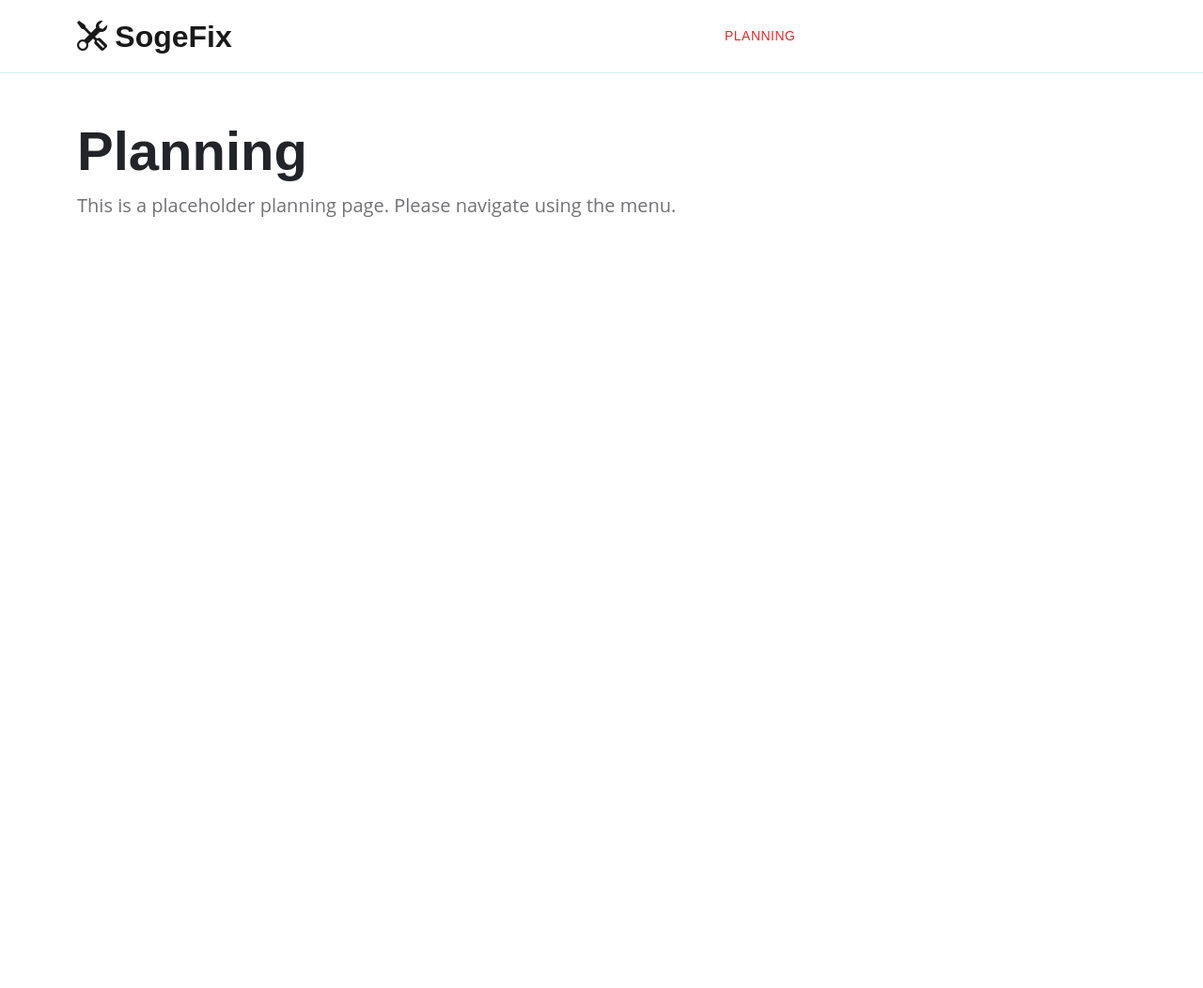
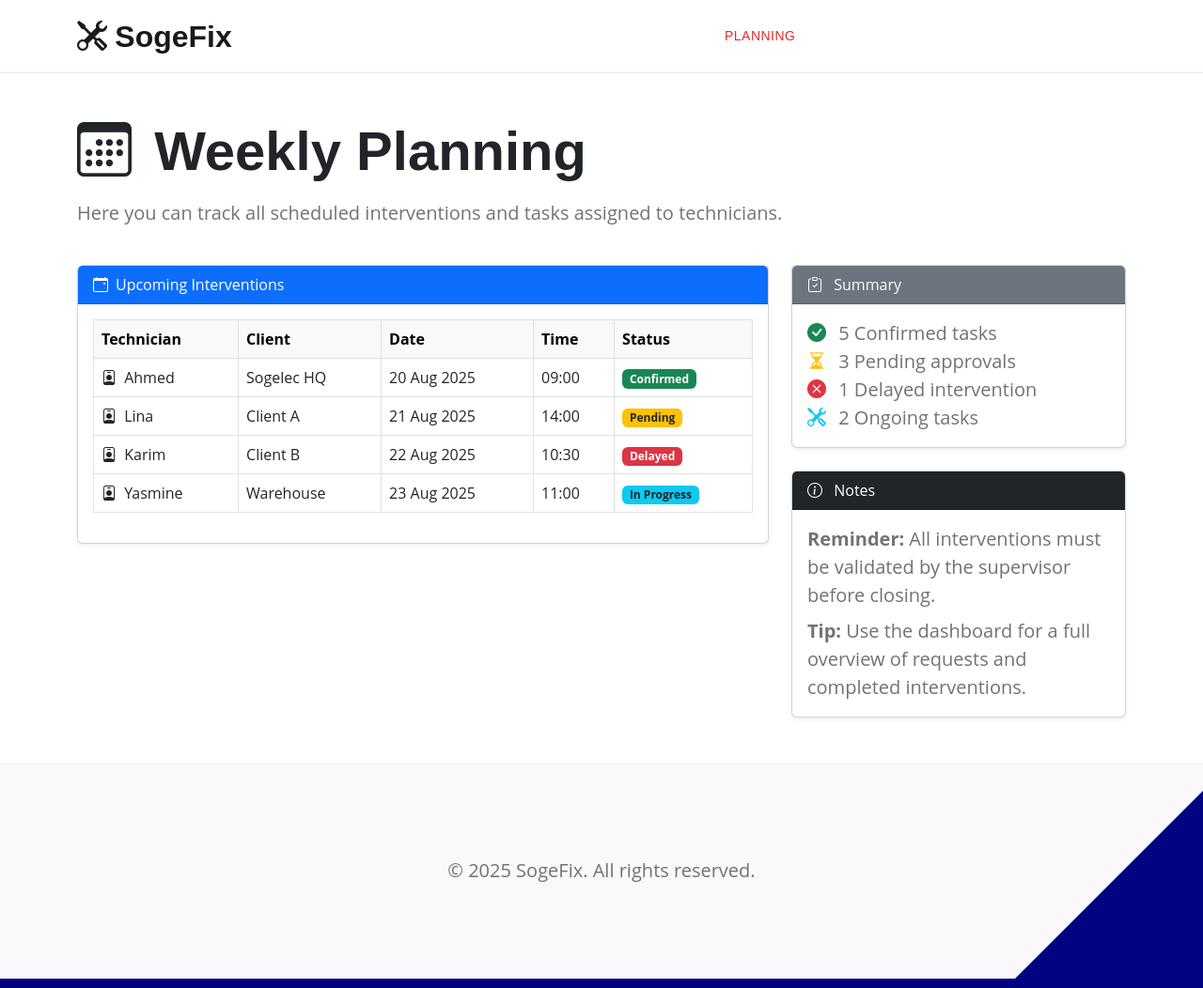
Before and after one commit to Abderrahmen11/soge-rec, a plain HTML site: page planning.html in a window 1280 px wide. Shown: the whole page at 94% size. Before the commit the page ends 800 px from the top, so only its background shows below. Drawn offline with Linux system fonts and the light colour scheme.

Commit message:
feat(planning): add planning page with upcoming interventions, summary and notes
- Added weekly planning table with technician, client, date, time, and status
- Included summary card (confirmed, pending, delayed, ongoing tasks)
- Added notes section for reminders and tips
- Applied consistent Bootstrap + custom style with badges and icons
- Integrated with existing navbar and footer

```diff
--- a/planning.html
+++ b/planning.html
@@ -11,6 +11,7 @@
 </head>
 
 <body>
+    <!-- Navbar -->
     <nav class="navbar navbar-expand-lg">
         <div class="container">
             <a class="navbar-brand" href="index.html">
@@ -28,10 +29,107 @@
             </div>
         </div>
     </nav>
-    <main class="container mt-5">
-        <h1>Planning</h1>
-        <p>This is a placeholder planning page. Please navigate using the menu.</p>
+
+    <!-- Main Content -->
+    <main class="container my-5">
+        <div class="row mb-4">
+            <div class="col">
+                <h1 class="mb-3"><i class="bi-calendar3 me-2"></i> Weekly Planning</h1>
+                <p class="text-muted">Here you can track all scheduled interventions and tasks assigned to technicians.</p>
+            </div>
+        </div>
+
+        <!-- Calendar / Table -->
+        <div class="row">
+            <div class="col-lg-8 col-12">
+                <div class="card shadow-sm mb-4">
+                    <div class="card-header bg-primary text-white">
+                        <i class="bi-calendar-event me-2"></i>Upcoming Interventions
+                    </div>
+                    <div class="card-body">
+                        <table class="table table-bordered align-middle">
+                            <thead class="table-light">
+                                <tr>
+                                    <th>Technician</th>
+                                    <th>Client</th>
+                                    <th>Date</th>
+                                    <th>Time</th>
+                                    <th>Status</th>
+                                </tr>
+                            </thead>
+                            <tbody>
+                                <tr>
+                                    <td><i class="bi-person-badge me-1"></i> Ahmed</td>
+                                    <td>Sogelec HQ</td>
+                                    <td>20 Aug 2025</td>
+                                    <td>09:00</td>
+                                    <td><span class="badge bg-success">Confirmed</span></td>
+                                </tr>
+                                <tr>
+                                    <td><i class="bi-person-badge me-1"></i> Lina</td>
+                                    <td>Client A</td>
+                                    <td>21 Aug 2025</td>
+                                    <td>14:00</td>
+                                    <td><span class="badge bg-warning text-dark">Pending</span></td>
+                                </tr>
+                                <tr>
+                                    <td><i class="bi-person-badge me-1"></i> Karim</td>
+                                    <td>Client B</td>
+                                    <td>22 Aug 2025</td>
+                                    <td>10:30</td>
+                                    <td><span class="badge bg-danger">Delayed</span></td>
+                                </tr>
+                                <tr>
+                                    <td><i class="bi-person-badge me-1"></i> Yasmine</td>
+                                    <td>Warehouse</td>
+                                    <td>23 Aug 2025</td>
+                                    <td>11:00</td>
+                                    <td><span class="badge bg-info text-dark">In Progress</span></td>
+                                </tr>
+                            </tbody>
+                        </table>
+                    </div>
+                </div>
+            </div>
+
+            <!-- Side Summary -->
+            <div class="col-lg-4 col-12">
+                <div class="card shadow-sm mb-4">
+                    <div class="card-header bg-secondary text-white">
+                        <i class="bi-clipboard-check me-2"></i> Summary
+                    </div>
+                    <div class="card-body">
+                        <ul class="list-unstyled mb-0">
+                            <li><i class="bi-check-circle-fill text-success me-2"></i> 5 Confirmed tasks</li>
+                            <li><i class="bi-hourglass-split text-warning me-2"></i> 3 Pending approvals</li>
+                            <li><i class="bi-x-circle-fill text-danger me-2"></i> 1 Delayed intervention</li>
+                            <li><i class="bi-tools text-info me-2"></i> 2 Ongoing tasks</li>
+                        </ul>
+                    </div>
+                </div>
+
+                <div class="card shadow-sm">
+                    <div class="card-header bg-dark text-white">
+                        <i class="bi-info-circle me-2"></i> Notes
+                    </div>
+                    <div class="card-body">
+                        <p class="mb-2"><strong>Reminder:</strong> All interventions must be validated by the supervisor before closing.</p>
+                        <p class="mb-0"><strong>Tip:</strong> Use the dashboard for a full overview of requests and completed interventions.</p>
+                    </div>
+                </div>
+            </div>
+        </div>
     </main>
+
+    <!-- Footer -->
+    <footer class="site-footer section-padding bg-light">
+        <div class="container text-center">
+            <p class="mb-0">© 2025 SogeFix. All rights reserved.</p>
+        </div>
+    </footer>
+
+    <!-- Bootstrap JS -->
+    <script src="js/bootstrap.bundle.min.js"></script>
 </body>
 
 </html>
```
